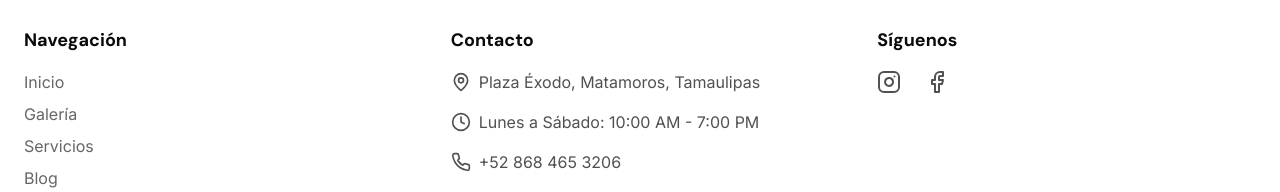
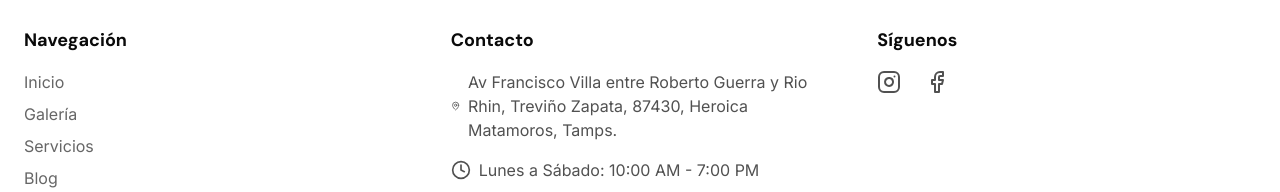
Before and after one commit to MilkDeLeche/cycle-tech.shop, a React (Vite) app: page / in a window 1280 px wide. Shown: the part 2140-2332 px from the top of the page. Built offline with nearby package versions, Linux system fonts and the light colour scheme.

Commit message:
Update footer location link and address

```diff
--- a/src/components/Footer.tsx
+++ b/src/components/Footer.tsx
@@ -46,12 +46,12 @@ const Footer: React.FC = () => {
               <div className="flex items-center gap-2">
                 <MapPin className="w-5 h-5 text-noir-600" />
                 <a
-                  href="https://maps.app.goo.gl/your-location-link"
+                  href="https://maps.app.goo.gl/Np7WH95yPCZTB45Z8?g_st=com.google.maps.preview.copy"
                   target="_blank"
                   rel="noopener noreferrer"
                   className="text-noir-600 hover:text-noir-900 transition-colors"
                 >
-                  Plaza Éxodo, Matamoros, Tamaulipas
+                  Av Francisco Villa entre Roberto Guerra y Rio Rhin, Treviño Zapata, 87430, Heroica Matamoros, Tamps.
                 </a>
               </div>
               <div className="flex items-center gap-2">
```
